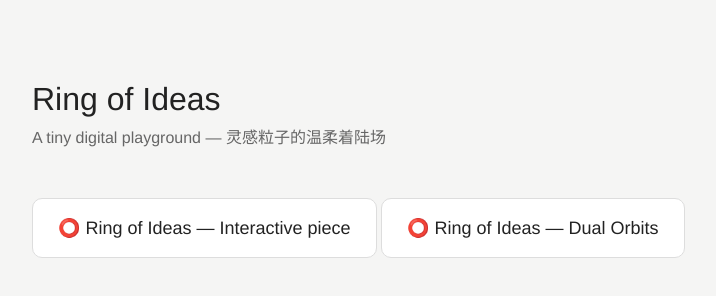
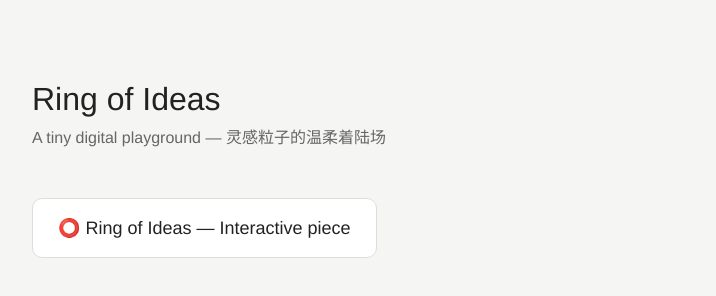
Before and after one commit to moonstarlinda/Digital_Playground, a plain HTML site: page index.html in a window 1280 px wide. Shown: the whole page, without its empty margins (28-744 px from the left). Drawn offline with Linux system fonts and the light colour scheme.

Commit message:
Remove link to 'Dual Orbits' from index.html

```diff
--- a/index.html
+++ b/index.html
@@ -42,7 +42,7 @@
 <div class="sub">A tiny digital playground — 灵感粒子的温柔着陆场</div>
 
 <a class="card" href="works/ring-of-ideas.html">⭕ Ring of Ideas — Interactive piece</a>
-<a class="card" href="works/ring_two_orbits_v2.html">⭕ Ring of Ideas — Dual Orbits</a>
+
 
 </body>
 </html>
```
